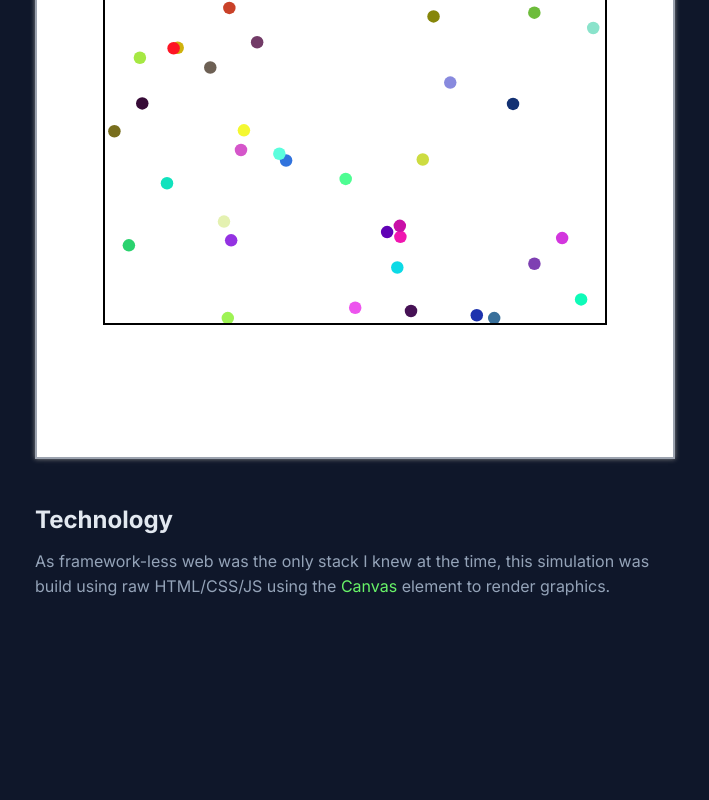
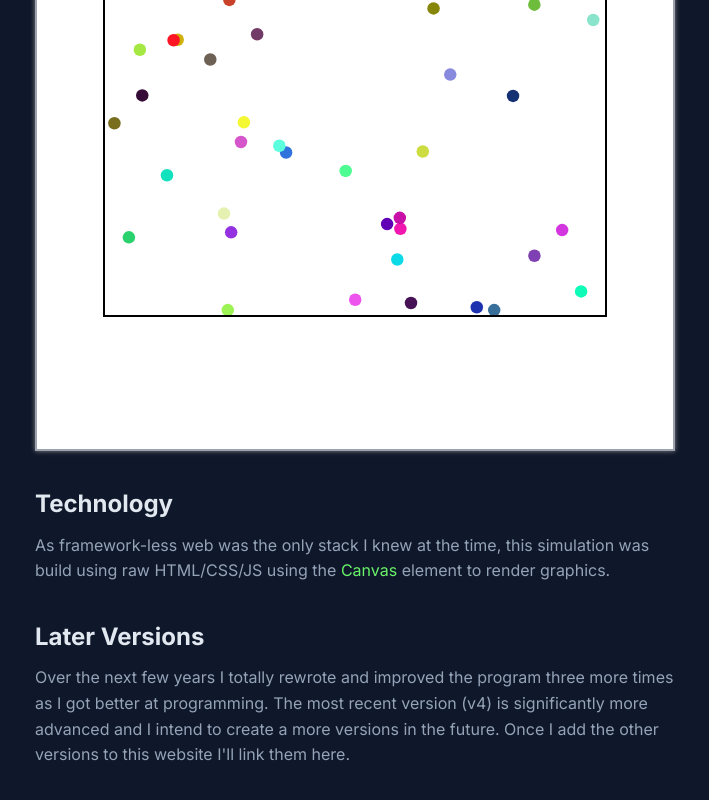
Before and after one commit to mattyhempstead/website, a Next.js app: page /projects/ev1 in a window 1280 px wide. Shown: the part 1032-1832 px from the top of the page, without its empty margins (285-994 px from the left). Before the commit the page ends 1712 px from the top, so only its background shows below. Built offline with nearby package versions, Linux system fonts and the light colour scheme.

Commit message:
Improve styling
Top margin is better than bottom margin imo.

```diff
--- a/app/globals.css
+++ b/app/globals.css
@@ -31,33 +31,40 @@ body {
     line-height: 1.6rem;
 }
 
+/* Inline <code> elements appear to push away the line below */
+code {
+    line-height: 1.5rem;
+}
+
 h1 {
     font-size: 2rem;
     font-weight: bold;
-    margin-bottom: 1rem;
 }
 
 h2 {
     font-size: 1.5rem;
     font-weight: bold;
-    margin-bottom: 1rem;
+
+    margin-top: 2.5rem;
 }
 
 h3 {
     font-size: 1.2rem;
     font-weight: bold;
-    margin-bottom: 0.8rem;
+
+    margin-top: 1.7rem;
 }
 
 h4 {
     font-size: 1.0rem;
     font-weight: bold;
-    margin-bottom: 0.6rem;
+
+    margin-top: 1.2rem;
 }
 
 
-p {
-    margin-bottom: 1rem;
+p, ul {
+    margin-top: 1rem;
 }
 
 a {
--- a/app/layout.tsx
+++ b/app/layout.tsx
@@ -26,11 +26,13 @@ export default function RootLayout({
         <html lang="en">
             <body className={`
                 ${inter.className}
-                bg-slate-900 text-slate-400
+                bg-slate-900
+                text-slate-400
                 [&_h1]:text-slate-200
                 [&_h2]:text-slate-200
                 [&_h3]:text-slate-200
                 [&_h4]:text-slate-200
+                [&_code]:text-slate-300
             `}>
                 <Header />
 
--- a/app/projects/ProjectsList.tsx
+++ b/app/projects/ProjectsList.tsx
@@ -50,7 +50,7 @@ const ProjectCard = ({ link, image, title, desc, date, builtWith }: ProjectCardP
                 </div>
                 <div className="flex-grow p-3">
                     <div className='flex justify-between'>
-                        <h3 className='text-2xl font-semibold'>{title}</h3>
+                        <h2 className='text-2xl font-semibold mt-0 mb-4'>{title}</h2>
                         <p className='pr-2 mt-0 italic text-gray-500'>{date}</p>
                     </div>
                     <p className='mt-0 mb-2 font-normal'>{desc}</p>
--- a/app/projects/car-evolution-v1/page.jsx
+++ b/app/projects/car-evolution-v1/page.jsx
@@ -18,7 +18,6 @@ export default function Project() {
             A program where cars with tiny brains evolve/learn to drive around a non-linear track.
         </p>
 
-        <br/>
         <h2>
             Video demo
         </h2>
@@ -28,9 +27,9 @@ export default function Project() {
             caption = {<div>90 minutes of the program running.</div>}
         />
 
-        <h3>
+        <h2>
             Stages of Evolution
-        </h3>
+        </h2>
 
         <p>
             The part I find most interesting about this simulation is the apparent distinct stages of evolution.
@@ -57,9 +56,9 @@ export default function Project() {
             I've outlined below some approximate stages I observed.
         </p>
 
-        <h4>
+        <h3>
             1. Travelling forward
-        </h4>
+        </h3>
         <p>
             Due to the randomly initialised brains, the first few generation of the simulation have relatively high
             phenotypical variance.
@@ -86,9 +85,9 @@ export default function Project() {
             generations.
         </p>
 
-        <h4>
+        <h3>
             2. Bending left
-        </h4>
+        </h3>
 
         <p>
             Now that "the great filtering" has completed, the car that reigned supreme can begin the long journey
@@ -107,9 +106,9 @@ export default function Project() {
         </p>
 
 
-        <h4>
+        <h3>
             3. Avoiding the bend
-        </h4>
+        </h3>
 
         <p>
             Before long, the majority of the population is stuck hitting the inverse bend in the track.
@@ -129,9 +128,9 @@ export default function Project() {
             do after missing the bend and so directly into the wall below. But hey, this is progress!
         </p>
 
-        <h4>
+        <h3>
             4. Turning right
-        </h4>
+        </h3>
 
         <p>
             This next stage of evolution is quite slow, as until this point the cars lacked any means for the
@@ -152,9 +151,9 @@ export default function Project() {
         </p>
 
 
-        <h4>
+        <h3>
             5. Final bend
-        </h4>
+        </h3>
 
         <p>
             Before long, the right turning cars have sped up but are now hitting their
@@ -171,9 +170,9 @@ export default function Project() {
             Thus begins the race to the finish.
         </p>
 
-        <h4>
+        <h3>
             6. Race to the finish
-        </h4>
+        </h3>
 
         <p>
             The cars are now competing to be fast enough to complete a full cycle of the track.
@@ -190,13 +189,7 @@ export default function Project() {
             Congrats little car! 🎉
         </p>
 
-
-
-
         <br/>
-        <br/>
-        <br/>
-
 
         <h2>
             How it works
@@ -284,7 +277,6 @@ export default function Project() {
 
 
         <br/>
-        <br/>
 
 
         <h2>
@@ -328,13 +320,12 @@ export default function Project() {
         <h3>
             Source Code
         </h3>
-
         <p>
             Source code can be found on <a href="https://github.com/mattyhempstead/neural-network-cars/">Github</a>.
-            <br/>
-            <br/>
+        </p>
+        <p>
             Note that this is a very early project (from 2016, which was ~1yr into learning to code),
-            so my programming style and abilities have hopefully improved since.
+            so my programming style and abilities have probably improved since.
         </p>
 
 
--- a/app/projects/ev1/page.jsx
+++ b/app/projects/ev1/page.jsx
@@ -76,6 +76,18 @@ export default function Project() {
 
 
 
+        <h2>
+            Later Versions
+        </h2>
+        <p>
+            Over the next few years I totally rewrote and improved the program three more times as I got
+            better at programming.
+            The most recent version (v4) is significantly more advanced and I intend to create a more versions
+            in the future.
+            Once I add the other versions to this website I'll link them here.
+        </p>
+
+
 
     </ProjectPage>
 
--- a/app/projects/image-pixel-sorter/page.jsx
+++ b/app/projects/image-pixel-sorter/page.jsx
@@ -22,9 +22,8 @@ export default function Project() {
             {/* Not entirely sure why I made this. */}
         </p>
 
-        <br/>
 
-        <div className='text-center'>
+        <div className='text-center mt-12'>
             <Image
                 className="mx-auto shadow-[0_0_10px_black]"
                 src="/projects/image-pixel-sorter/interesting-meme.png"
--- a/components/projects/ProjectPage.jsx
+++ b/components/projects/ProjectPage.jsx
@@ -23,10 +23,10 @@ export function ProjectIFrame({ src, className }) {
     }
 
     return (
-        <div className='flex justify-center mb-12'>
+        <div className='flex justify-center mt-8'>
             <div
                 className={`
-                    w-[40rem] h-[40rem] mt-6
+                    w-[40rem] h-[40rem]
                     border-2 border-gray-400
                     flex-shrink-0 flex flex-col
                     shadow-[0_0_0.3rem_rgba(134,134,134)]
--- a/components/projects/ProjectVideo.tsx
+++ b/components/projects/ProjectVideo.tsx
@@ -15,7 +15,7 @@ type ProjectVideoProps = {
  */
 export function ProjectVideo({ videoUrl, caption, className }: ProjectVideoProps) {
 
-    return <div className={`text-center mb-12 ${className || ''}`}>
+    return <div className={`text-center mt-4 ${className || ''}`}>
         <iframe
             src={videoUrl}
             title="YouTube video player"
```
